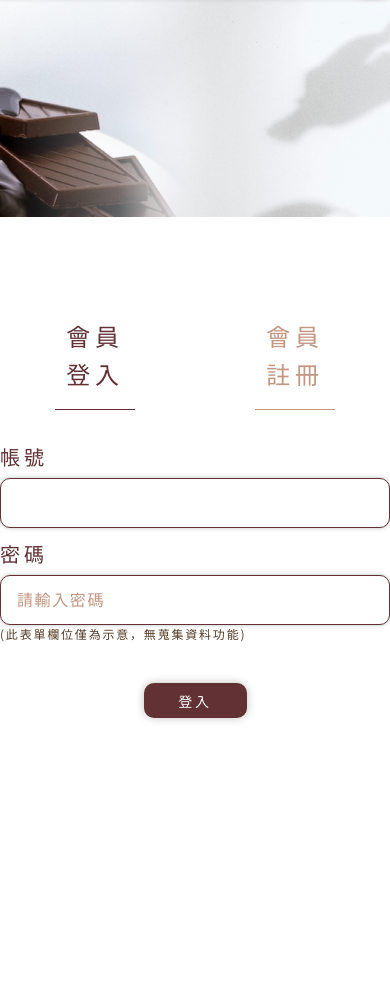
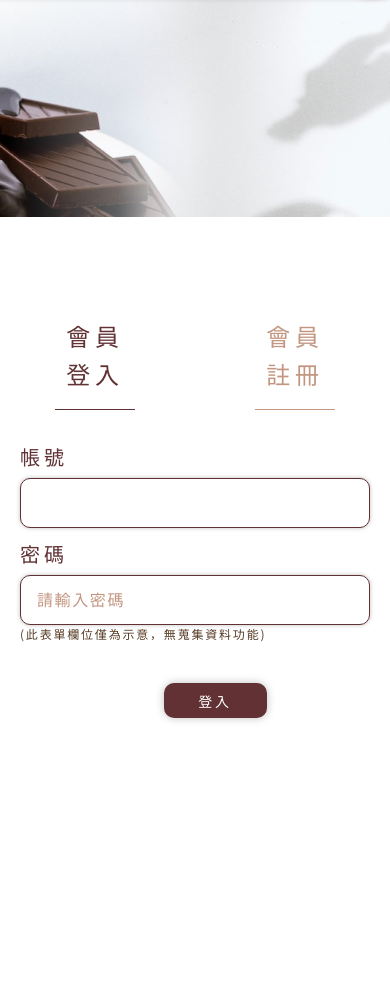
Before and after one commit to kmymari59/project2git, a plain HTML site: page sign_in.html in a window 390 px wide. Shown: the part 63-1061 px from the top of the page. Drawn offline with nearby package versions, Linux system fonts and the light colour scheme; a web font is replaced by a local one.

Commit message:
微調-會員登入/註冊 rwd

```diff
--- a/css/sign_in.css
+++ b/css/sign_in.css
@@ -96,6 +96,7 @@ main {
 }
 
 @media (max-width:820px) {
+
   .tabs_left,
   .tabs_right {
     width: 80px;
@@ -171,7 +172,7 @@ form p {
 
 
 /* 按鈕 */
-.btn_div{
+.btn_div {
   width: 390px;
   text-align: center;
   margin: 20px 0;
@@ -216,3 +217,18 @@ form input[type=submit] {
 footer {
   margin-top: 20px;
 }
+
+@media (max-width:576px) {
+
+  form input[type=text],
+  form input[type=password],
+  form input[type=email] {
+    width: 350px;
+    padding: 9px 0 9px 16px;
+  }
+
+  #sign_in,
+  #sign_up {
+    padding-left: 40px;
+  }
+}
```
